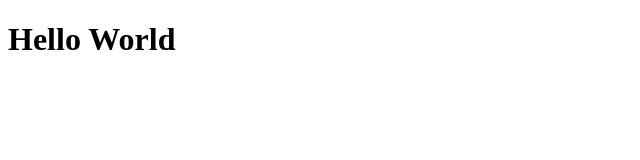
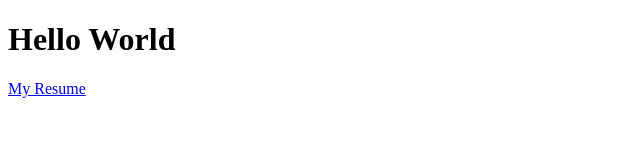
Before and after one commit to lemontwig/lemontwig.github.io, a plain HTML site: page index.html in a window 1280 px wide. Shown: the whole page, without its empty margins (0-640 px from the left). Drawn offline with Linux system fonts and the light colour scheme.

Commit message:
adds resume

```diff
--- a/index.html
+++ b/index.html
@@ -5,6 +5,7 @@
     <h1>
         Hello World
     </h1>
+    <a href="./Andres Orozco Resume.pdf"> My Resume </a>
 
 </body>
 </html>
```
Also changed, not shown: 1 other file.
